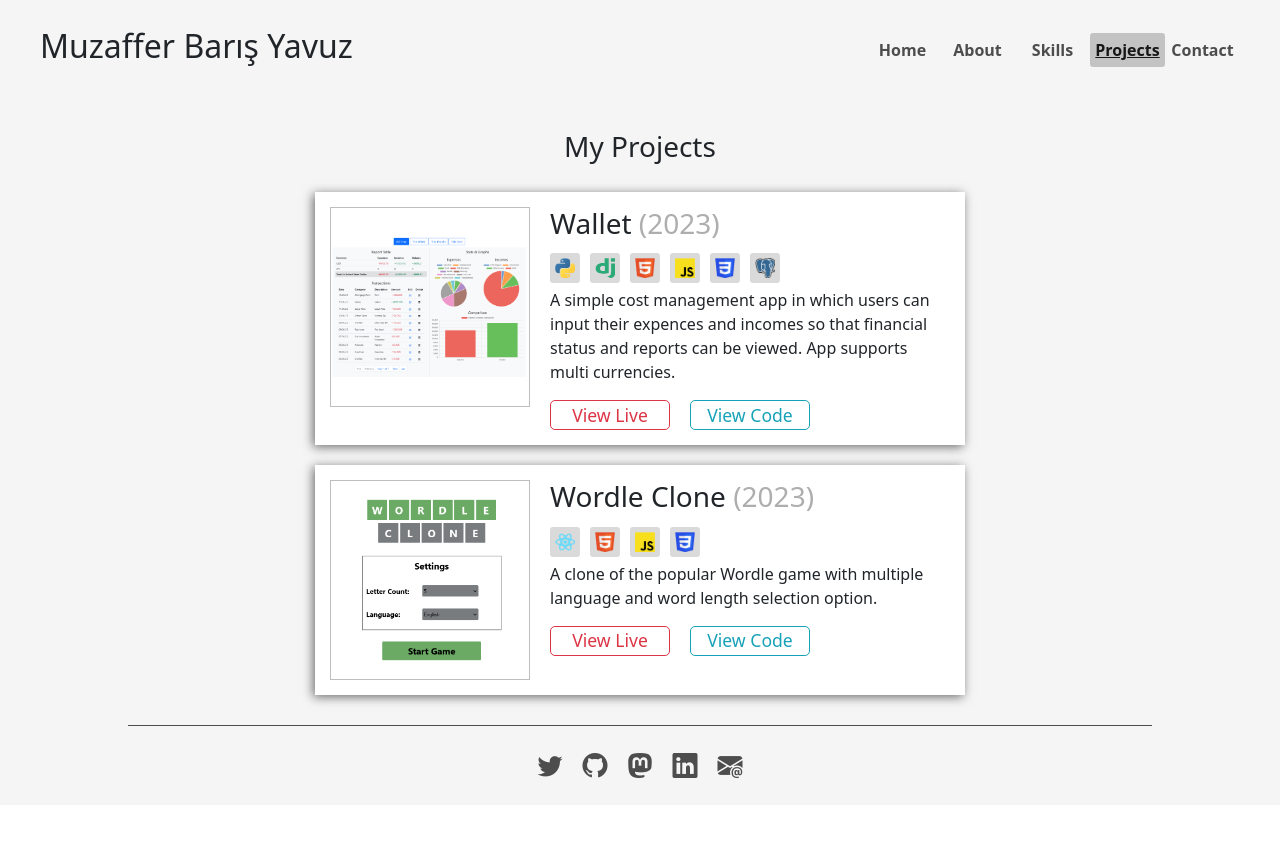
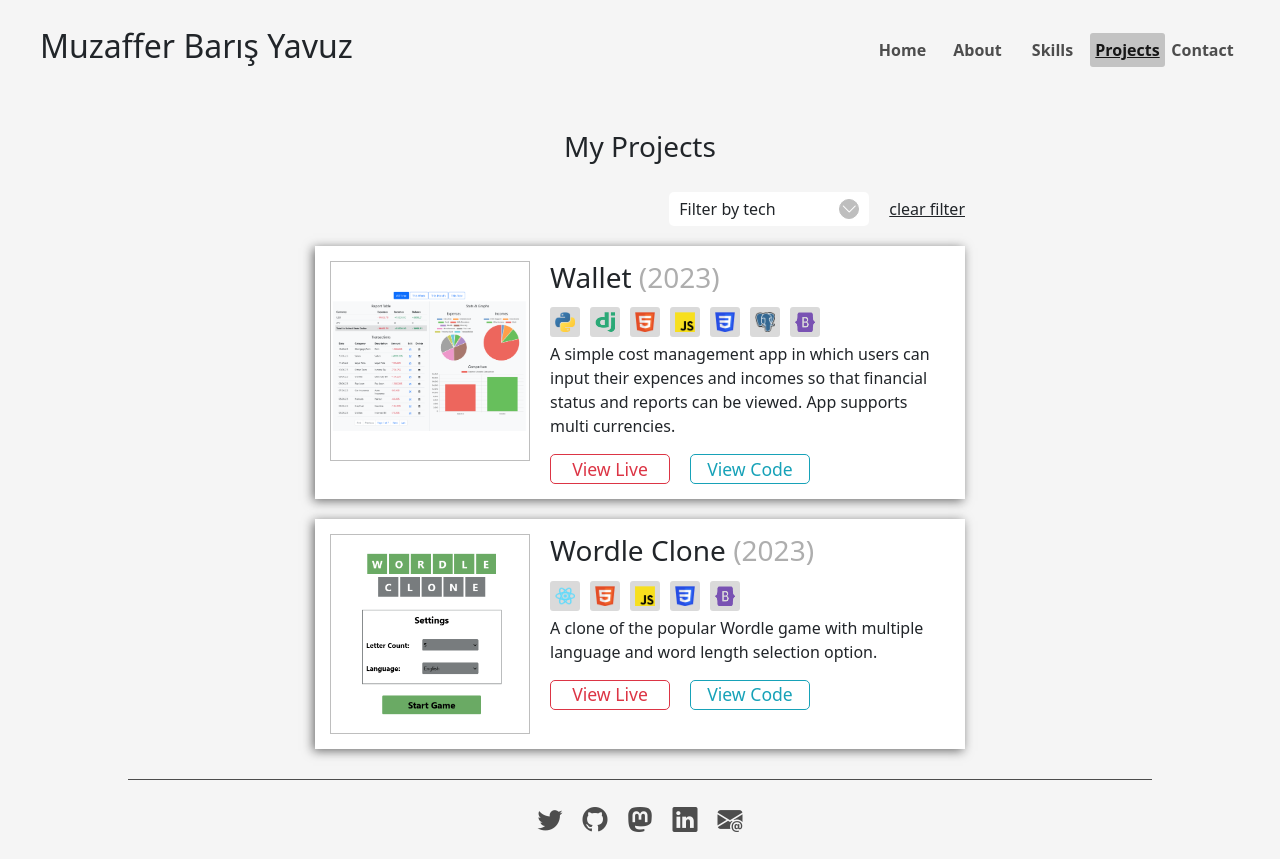
Before and after one commit to csAfter40/csAfter40.github.io, a React (Create React App) app: page /projects in a window 1280 px wide. Before the commit the page ends 805 px from the top, so only its background shows below. Built offline with nearby package versions, Linux system fonts and the light colour scheme.

Commit message:
add tech filter to projects page

```diff
--- a/package.json
+++ b/package.json
@@ -44,6 +44,7 @@
     ]
   },
   "devDependencies": {
+    "@babel/plugin-proposal-private-property-in-object": "^7.21.11",
     "gh-pages": "^5.0.0"
   }
 }
--- a/src/index.css
+++ b/src/index.css
@@ -167,6 +167,114 @@ body {
   align-items: center;
   gap: 20px;
   margin: 30px;
+}
+
+.filter-container {
+  width: 100%;
+  display: flex;
+  justify-content: flex-end;
+  align-items: center;
+  gap: 20px;
+}
+
+.filter-container > p{
+  margin: 0;
+  text-decoration: underline;
+  cursor: pointer;
+}
+
+.dropdown-filter {
+  position: relative;
+  background-color: white;
+  border-radius: 5px;
+  padding: 5px 10px;
+  width: 200px;
+  display: flex;
+  justify-content: space-between;
+  align-items: center;
+}
+
+.dropdown-filter-arrow {
+  display: flex;
+  justify-content: center;
+  align-items: center;
+  background-color: #bebebe;
+  width: 20px;
+  height: 20px;
+  border-radius: 50%;
+  color: white;
+  border: 1px solid #bebebe;
+  transition: 300ms;
+}
+
+.dropdown-filter.open .dropdown-filter-arrow {
+  transform: rotate(-180deg);
+}
+
+.dropdown-filter-arrow:hover {
+  background-color: white;
+  color:#bebebe
+}
+
+.dropdown-filter-items {
+  margin: 0;
+  position: absolute;
+  left: 0;
+  bottom: -10px;
+  transform: translate(0%, 100%);
+  display: flex;
+  flex-direction: column;
+  justify-content: center;
+  align-items: flex-start;
+  width: inherit;
+  background-color: white;
+  border-radius: 5px;
+  list-style-type: none;
+  padding: 10px 0;
+  box-shadow: -5px 5px 10px rgba(0, 0, 0, 0.1);
+  display: none;
+}
+
+.dropdown-filter.open .dropdown-filter-items {
+  display: block;
+}
+
+
+
+.dropdown-filter-item {
+  width: 100%;
+  display: flex;
+  justify-content: flex-start;
+  align-items: center;
+  gap: 10px;
+  padding: 5px 10px;
+  transition: 150ms;
+}
+
+.dropdown-filter-item:hover {
+  background-color: #dadada;
+  cursor: pointer;
+}
+
+.item-checkbox {
+  width: 16px;
+  height: 16px;
+  display: flex;
+  align-items: center;
+  justify-content: center;
+  border: 1px solid #bebebe;
+  border-radius: 3px;
+  transition: 200ms;
+}
+
+.item-checkbox > i {
+  transform: scale(0);
+  transition: 200ms;
+
+}
+
+.dropdown-filter-item.selected .item-checkbox > i{
+  transform: scale(1);
 }
 
 .project-card {
--- a/src/pages/Projects.js
+++ b/src/pages/Projects.js
@@ -1,12 +1,77 @@
 import React from "react";
 import projects from "../projects";
 import ProjectCard from "../components/ProjectCard";
+import techs from "../techs";
 
 export default function Projects() {
+    const projectTechs = techs.filter(tech => tech.isProjectTech===true);
+    const [filterList, setFilterList] = React.useState([]);
+    const [filteredProjects, setFilteredProjects] = React.useState(projects)
+    const filterButton = React.useRef(document.querySelector(".dropdown-filter"));
+
+    React.useEffect(() => {
+        setFilteredProjects(
+            filterList.length
+                ? projects.filter(
+                    project => filterList.every(
+                        filter => project.techStack.includes(filter)
+                    )
+                )
+                : projects
+        )
+    }, [filterList])
+
+    function refreshFilterList () {
+        const selectedItems = document.querySelectorAll(".dropdown-filter-item.selected");
+        setFilterList([...selectedItems].map(item=>item.dataset.name));
+    }
+
+    function toggleItemChecked(index) {
+        const filterItems = document.querySelectorAll(".dropdown-filter-item");
+        filterItems[index].classList.toggle("selected");
+        refreshFilterList();
+    };
+
+    function toggleFilterItems() {
+        filterButton.current.classList.toggle("open");
+    }
+
+    function clearFilter() {
+        filterButton.current.classList.remove("open");
+        const filterItems = document.querySelectorAll(".dropdown-filter-item");
+        filterItems.forEach(item=>item.classList.remove("selected"));
+        setFilterList([]);
+    }
+
     return(
         <div id="portfolio">
             <h3>My Projects</h3>
-            {projects.map(project => <ProjectCard key={project.id} project={project}/>)}
+            <div className="filter-container">
+                <div className="dropdown-filter" ref={filterButton}>
+                    <span className="dropdown-filter-btn" onClick={toggleFilterItems} >Filter by tech</span>
+                    <span className="dropdown-filter-arrow"><i className="bi bi-chevron-down"></i></span>
+                    <ul className="dropdown-filter-items">
+                        {projectTechs.map((tech, i) => {
+                            return(
+                                <li
+                                    key={i}
+                                    data-name={tech.name}
+                                    className="dropdown-filter-item"
+                                    onClick={()=>toggleItemChecked(i)}
+                                >
+                                    <span className="item-checkbox">
+                                        <i className="bi bi-check"></i>
+                                    </span>
+                                    <span className="item-text">{tech.name}</span>
+                                </li>
+                            )
+                        })}
+                    </ul>
+                </div>
+
+                <p className="clear-filter-btn" onClick={clearFilter}>clear filter</p>
+            </div>
+            {filteredProjects.map(project => <ProjectCard key={project.id} project={project}/>)}
         </div>
     )
 }
--- a/src/pages/Skills.js
+++ b/src/pages/Skills.js
@@ -5,7 +5,7 @@ import SkillBadge from "../components/SkillBadge";
 export default function Skills() {
     return(
         <div id="skills">
-            <h3>My Tect Stack</h3>
+            <h3>My Tech Stack</h3>
             <div id="skills-container">
                 {techs.map((tech, i) => <SkillBadge key={i} tech={tech}/>)}
             </div>
--- a/src/projects.js
+++ b/src/projects.js
@@ -7,7 +7,7 @@ const projects = [
         title: "Wallet",
         image: walletImg,
         description: "A simple cost management app in which users can input their expences and incomes so that financial status and reports can be viewed. App supports multi currencies.",
-        techStack: ["python", "django", "html", "javascript", "css", "postgresql"],
+        techStack: ["python", "django", "html", "javascript", "css", "postgresql", "bootstrap"],
         year: 2023,
         liveUrl: "https://costmanagementapp-production.up.railway.app/",
         codeUrl: "https://github.com/csAfter40/cost_management_app",
@@ -17,7 +17,7 @@ const projects = [
         title: "Wordle Clone",
         image: wordleImg,
         description: "A clone of the popular Wordle game with multiple language and word length selection option.",
-        techStack: ["react", "html", "javascript", "css"],
+        techStack: ["react", "html", "javascript", "css", "bootstrap"],
         year: 2023,
         liveUrl: "https://main--super-florentine-6222ff.netlify.app/",
         codeUrl: "https://github.com/csAfter40/wordle-clone",
--- a/src/techs.js
+++ b/src/techs.js
@@ -10,16 +10,16 @@ import reactImage from "./images/techLogos/react.png";
 import vscodeImage from "./images/techLogos/vscode.png";
 
 const techs = [
-    {name: "python", image: pythonImage, title: "Python"},
-    {name: "django", image: djangoImage, title: "Django"},
-    {name: "javascript", image: javascriptImage, title: "Javascript"},
-    {name: "html", image: htmlImage, title: "HTML"},
-    {name: "css", image: cssImage, title: "CSS"},
-    {name: "react", image: reactImage, title: "React JS"},
-    {name: "postgresql", image: postgresqlImage, title: "PostgreSQL"},
-    {name: "github", image: githubImage, title: "GitHub"},
-    {name: "bootstrap", image: bootstrapImage, title: "Bootstrap"},
-    {name: "vscode", image: vscodeImage, title: "VS Code"},
+    {name: "python", image: pythonImage, title: "Python", isProjectTech: true},
+    {name: "django", image: djangoImage, title: "Django", isProjectTech: true},
+    {name: "javascript", image: javascriptImage, title: "Javascript", isProjectTech: true},
+    {name: "html", image: htmlImage, title: "HTML", isProjectTech: true},
+    {name: "css", image: cssImage, title: "CSS", isProjectTech: true},
+    {name: "react", image: reactImage, title: "React JS", isProjectTech: true},
+    {name: "postgresql", image: postgresqlImage, title: "PostgreSQL", isProjectTech: true},
+    {name: "github", image: githubImage, title: "GitHub", isProjectTech: false},
+    {name: "bootstrap", image: bootstrapImage, title: "Bootstrap", isProjectTech: true},
+    {name: "vscode", image: vscodeImage, title: "VS Code", isProjectTech: false},
 ]
 
 export default techs;
```
Also changed, not shown: 2 other files (tests, documents, lock files or other folders).
